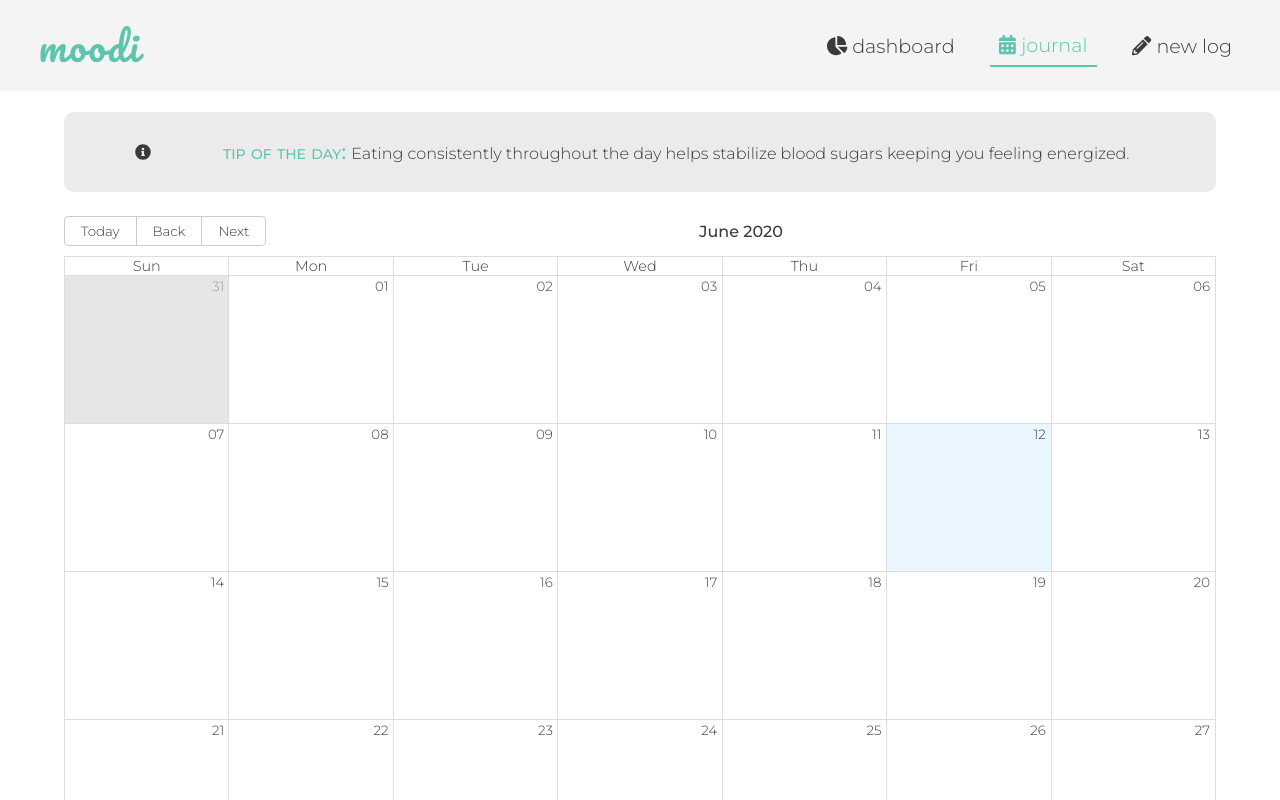
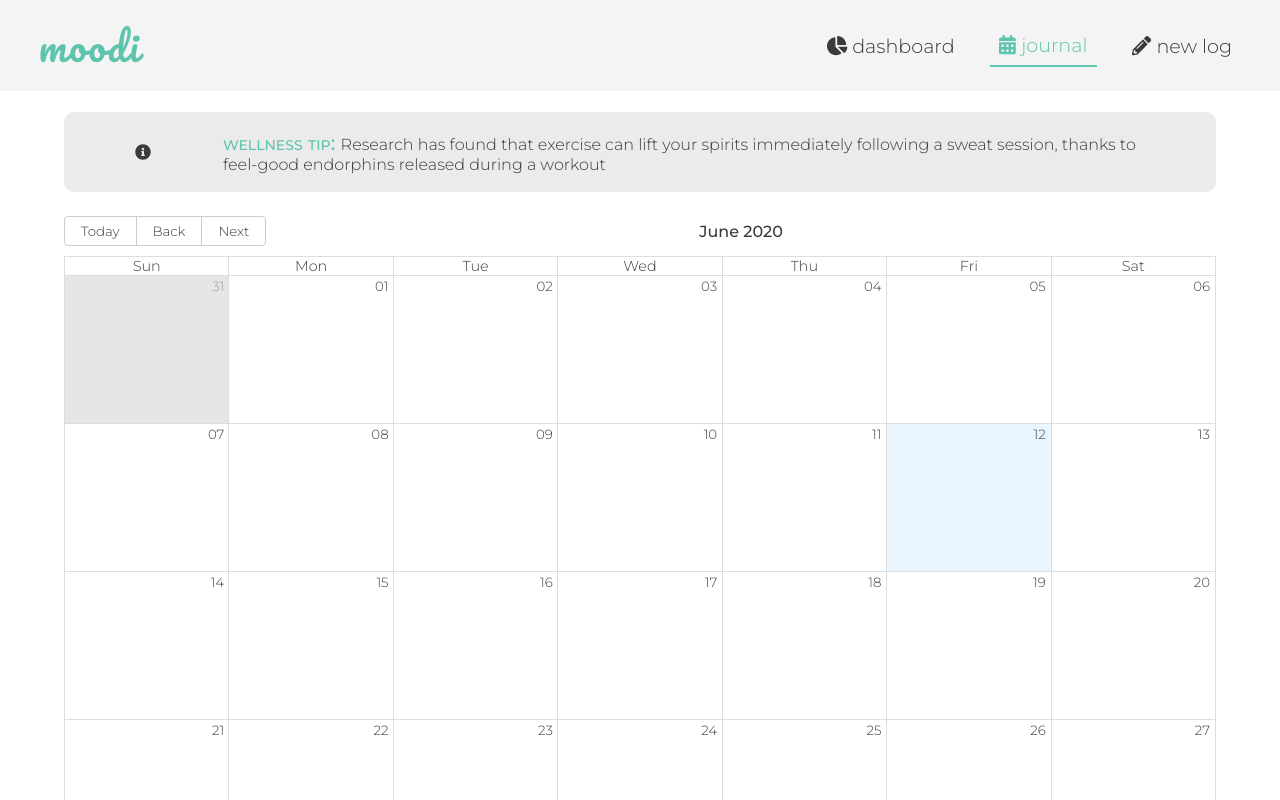
Before and after one commit to ailsamm/moodi-app, a React (Create React App) app: page /journal in a window 1280 px wide. Shown: the top 800 px of the page. Built offline with nearby package versions, Linux system fonts and the light colour scheme; no server answers.

Commit message:
Add wellness tips

```diff
--- a/src/Components/Header/Header.css
+++ b/src/Components/Header/Header.css
@@ -10,6 +10,7 @@
     display: flex;
     align-items: center;
     font-size: 0.8em;
+    z-index:5;
 }
 
 .header__signUpButton, .header__logInButton {
--- a/src/Components/Journal/Journal.js
+++ b/src/Components/Journal/Journal.js
@@ -1,5 +1,6 @@
 import React, { Component } from 'react';
 import Calendar from '../Calendar/Calendar';
+import { getWellnessTip } from '../../Helpers/wellnessTips';
 import { getIcon } from '../../Helper';
 import './Journal.css';
 
@@ -12,8 +13,8 @@ export default class Journal extends Component {
                     { getIcon("info")}
                     <div className="journal_tipOfTheDay">
                         <p>
-                            <span className="journal_tipOfTheDay__intro bold-font">tip of the day: </span>
-                            Eating consistently throughout the day helps stabilize blood sugars keeping you feeling energized.
+                            <span className="journal_tipOfTheDay__intro bold-font">wellness tip: </span>
+                            {getWellnessTip()}
                         </p>
                     </div>
                 </div>
--- a/src/Components/LandingPage/LandingPage.js
+++ b/src/Components/LandingPage/LandingPage.js
@@ -9,7 +9,7 @@ export default class LandingPage extends Component {
         return (
             <div className="landingPage centered background">
                     <p className="landingPage__meet">welcome to</p>
-                    <Bounce>
+                    <Bounce top>
                         <h1 className="landingPage__title">moodi</h1>
                     </Bounce>
                     <p className="landingPage__description">your best friend in mood tracking</p>
--- /dev/null
+++ b/src/Helpers/wellnessTips.js
@@ -0,0 +1,27 @@
+export function getWellnessTip(){
+
+    const wellnessTips = [
+        "Eating consistently throughout the day helps stabilize blood sugars keeping you feeling energized.",
+        "Get plenty of sleep - sleep is really important for our physical and mental health.",
+        "Eat well. Certain mineral deficiencies, such as iron and vitamin B12 deficiencies, can give us a low mood.",
+        "Get plenty of sunlight - Vitamin D helps our brains to release chemicals which improve our mood, like endorphins and serotonin.",
+        "Stress is often unavoidable, but knowing what triggers your stress and knowing how to cope is key in maintaining good mental health.",
+        "Activity and exercise are essential in maintaining good mental health.",
+        "Being active not only gives you a sense of achievement, but it boosts the chemicals in your brain that help put you in a good mood.",
+        "Exercising can help eliminate low mood, anxiety, stress and feeling tired and lazy.",
+        "Try to make time for doing the fun things you enjoy.",
+        "Getting enough sunshine is a simple and natural way to boost your mood. During the day, leave your curtains and blinds open as long as possible.",
+        "Petting your dog for just 15 minutes has been shown to release a flurry of mood-boosting hormones including oxytocin",
+        "Research has found that exercise can lift your spirits immediately following a sweat session, thanks to feel-good endorphins released during a workout",
+        "Sleep is crucial to feeling your best. Be sure to get a good night’s sleep (7–9 hours for most adults) and maintain a consistent bedtime.",
+        "Omega-3 fatty acids, like the kind found in fish, have been proven to be especially mood-boosting.",
+        "You need to keep up your hydration levels in the winter too, as dehydration can cause fatigue, irritability, and headaches.",
+        "The health benefits of drinking water are plentiful, and it is an easy and natural way to boost your mood.",
+        "Leave enough time in your schedule for self-care.",
+        "Every night before bed, write down three things you’re grateful for. Studies show that people who regularly practice gratitude are happier in general."
+    ]
+
+    const randomTip = wellnessTips[Math.floor(Math.random() * wellnessTips.length)];
+
+    return randomTip;
+}
```
